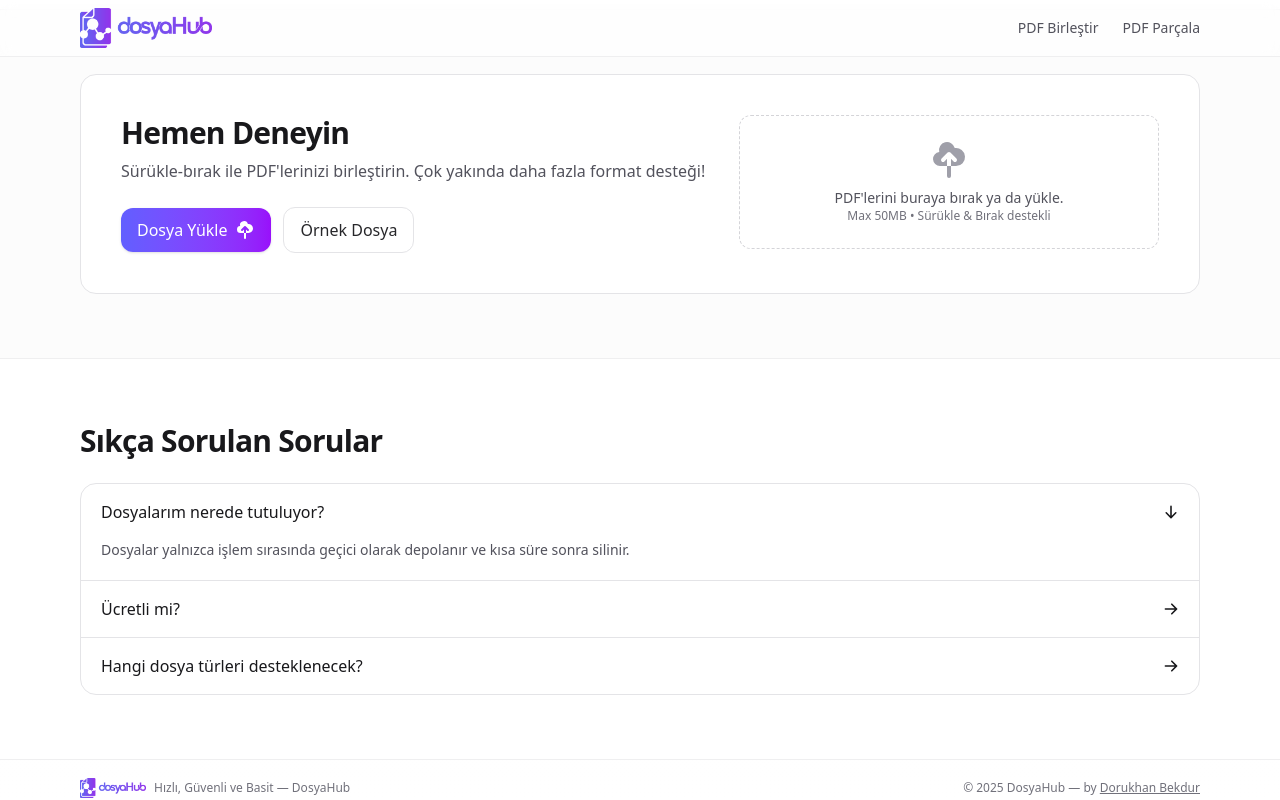
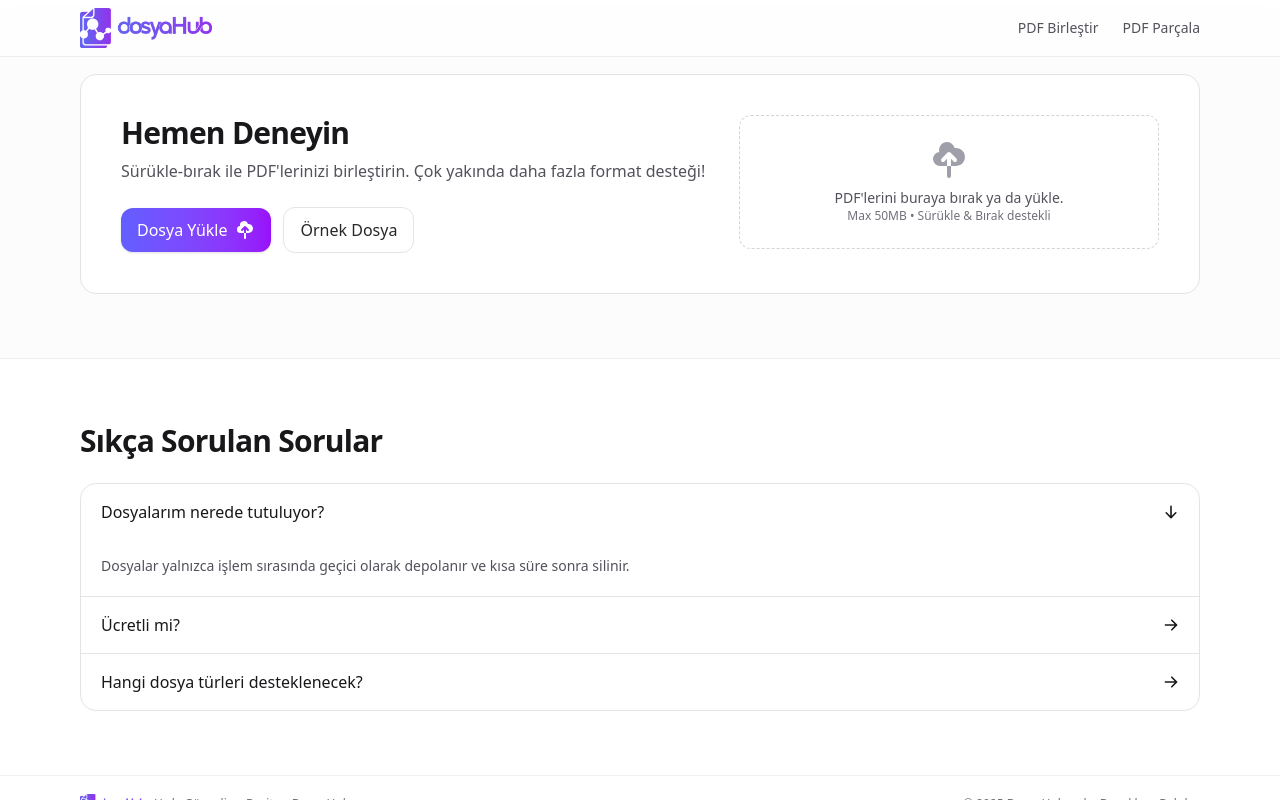
Before and after one commit to DorukhanBekdur/dosyahub, a React (Vite) app in the folder web/: page / in a window 1280 px wide. Both pictures are taken after a click on the button "Dosyalarım nerede tutuluyor?". Shown: the part 1722-2522 px from the top of the page. Built offline with nearby package versions, Linux system fonts and the light colour scheme; no server answers.

Commit message:
Add margin-top to FAQ answers for better spacing

```diff
--- a/web/src/pages/LandingPage.jsx
+++ b/web/src/pages/LandingPage.jsx
@@ -370,7 +370,7 @@ function FAQ() {
                 />
               </button>
               {open === idx && (
-                <div className="px-5 pb-5 text-sm text-zinc-600 dark:text-zinc-400">
+                <div className="px-5 pb-5 mt-4 text-sm text-zinc-600 dark:text-zinc-400">
                   {it.a}
                 </div>
               )}
```
